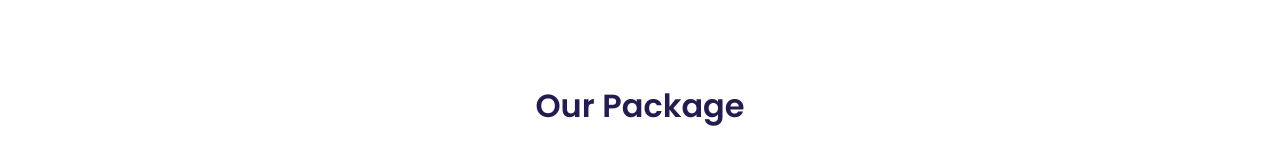
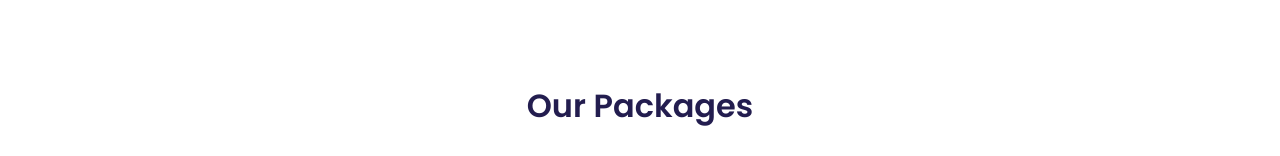
Before and after one commit to MohammadAbdullah01/starbeam-convention-center-bd, a plain HTML site: page index.html in a window 1280 px wide. Shown: the part 1134-1290 px from the top of the page. Drawn offline with nearby package versions, Linux system fonts and the light colour scheme.

Commit message:
packages section title changed

```diff
--- a/index.html
+++ b/index.html
@@ -125,7 +125,7 @@
         <!-- package section starts here  -->
         <section class="package">
             <div class="container">
-                <h2 class="text-center package-title body-common-clr">Our Package</h2>
+                <h2 class="text-center package-title body-common-clr">Our Packages</h2>
                 <div class="row row-cols-1 row-cols-md-2 row-cols-lg-4 gx-0 card-container">
                     <div class="col">
                         <div class="card border-0 h-100">
```
